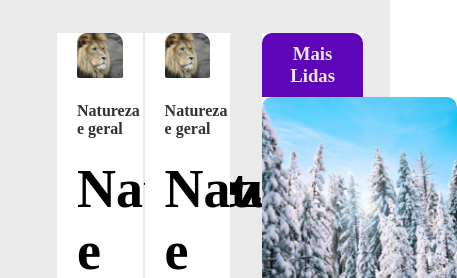
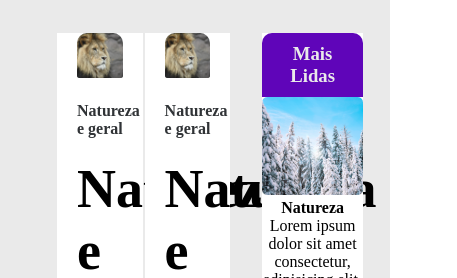
Before and after one commit to jamersonwesley/Blog_with_NodeJS, a website: page views/home.html in a window 390 px wide. Shown: the part 566-844 px from the top of the page, 457 px wide, since content can reach past the window. Drawn offline with Linux system fonts and the light colour scheme; files whose address does not match are found by name.

Commit message:
Responsive layout

```diff
--- a/public/style.css
+++ b/public/style.css
@@ -133,3 +133,6 @@ input::placeholder {
   .mais-lidas{
     background-color:#fff ;
 }
+.mais-lidas img{
+    width: 100%;
+}
```
